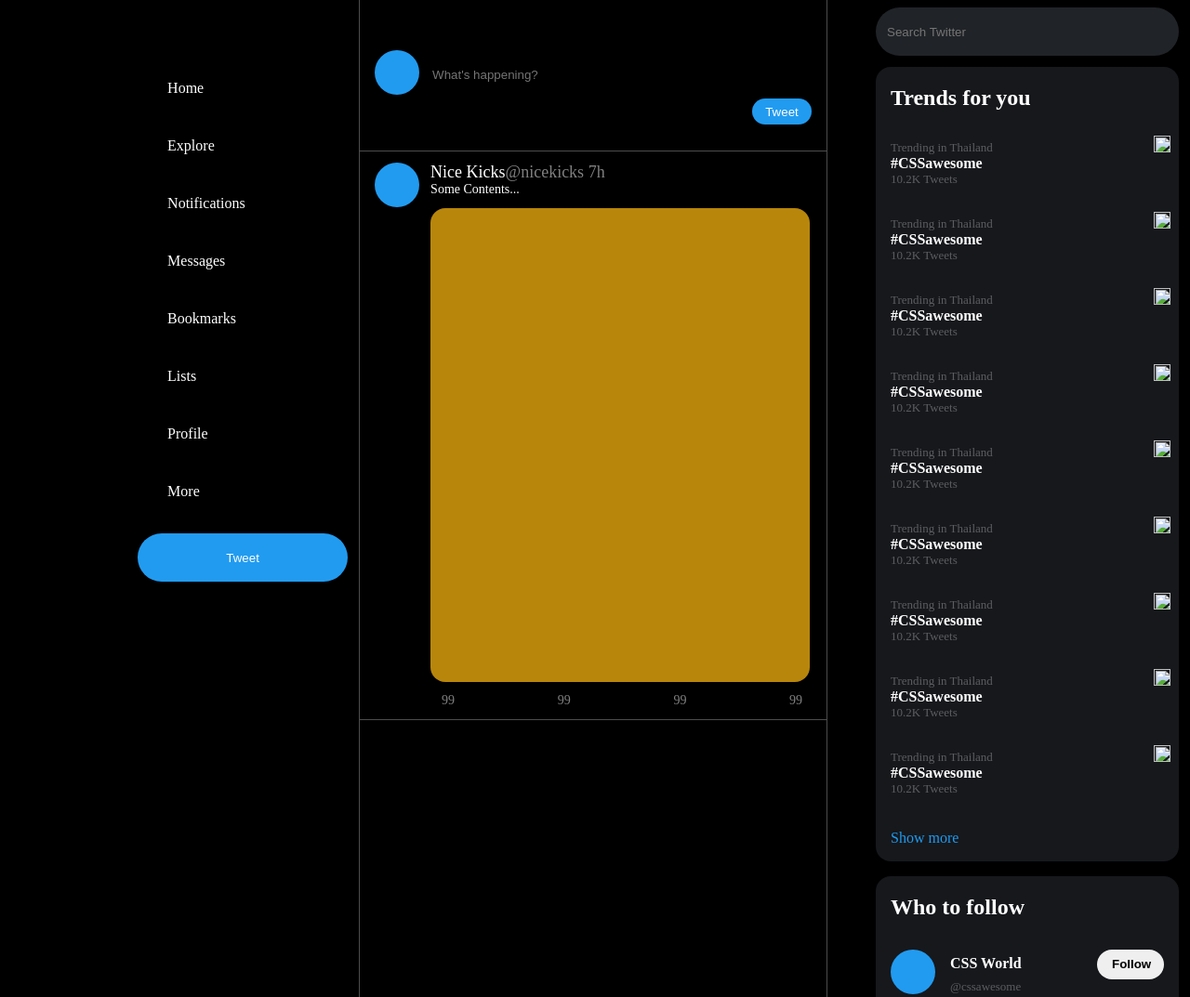
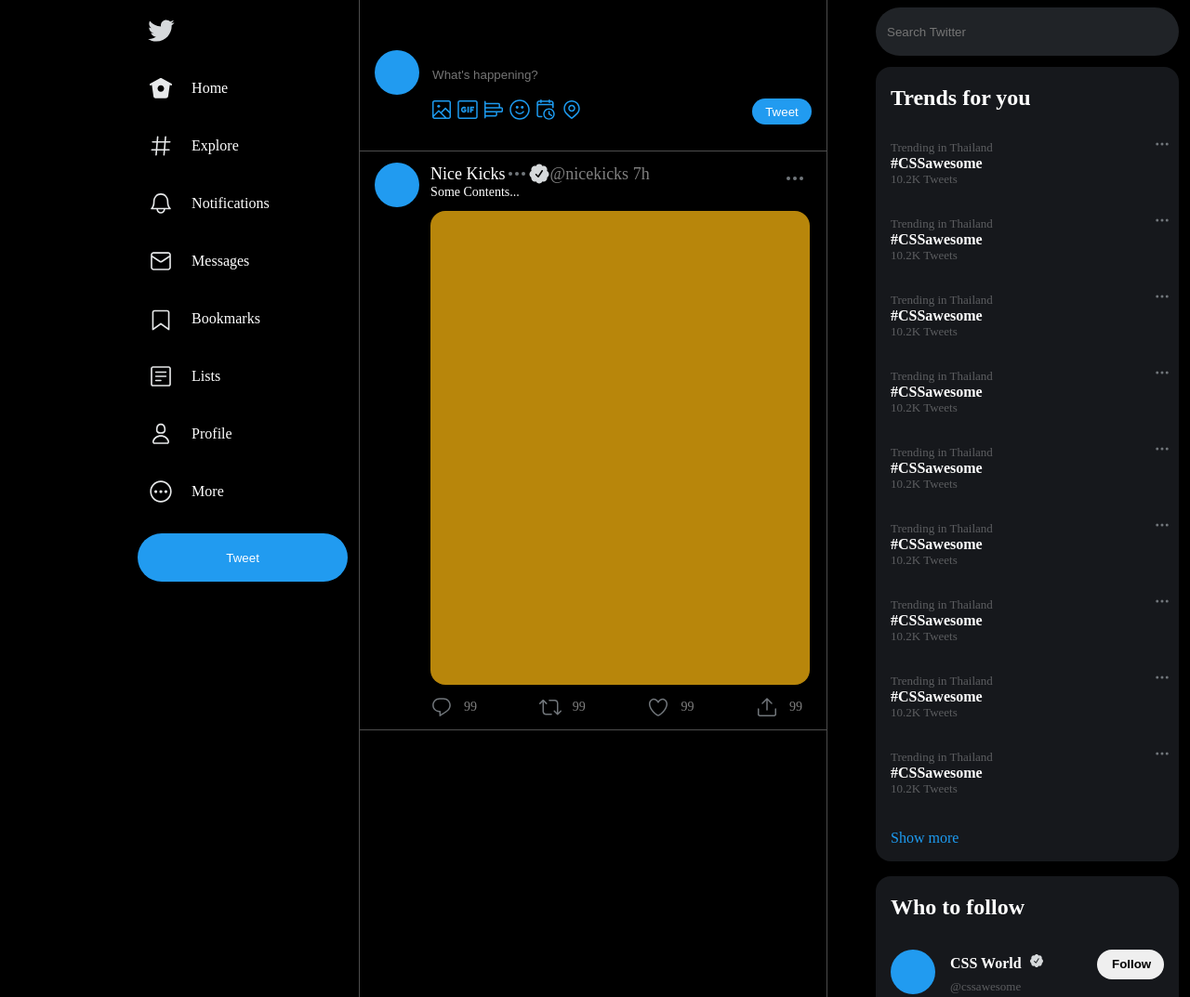
Before and after one commit to tanatatbunp/clone_twitter, a plain HTML site: page index.html in a window 1280 px wide. Shown: the top 1073 px of the page at 93% size. Drawn offline with Linux system fonts and the light colour scheme.

Commit message:
Correct more file path

```diff
--- a/index.html
+++ b/index.html
@@ -352,54 +352,54 @@
     <div class="sidebar">
       <div class="sidebar-container">
         <div class="nav-menu">
-          <img src="/WeStride_Bootcamp/Portfolio_Project/Twitter_Clone/sidebar/twitter.svg" alt="" />
+          <img src="./sidebar/twitter.svg" alt="" />
         </div>
 
         <div class="nav-menu">
           <div class="group-menu">
-            <img src="/WeStride_Bootcamp/Portfolio_Project/Twitter_Clone/sidebar/home.svg" alt="" />
+            <img src="./sidebar/home.svg" alt="" />
             <span>Home</span>
           </div>
         </div>
         <div class="nav-menu">
           <div class="group-menu">
-            <img src="/WeStride_Bootcamp/Portfolio_Project/Twitter_Clone/sidebar/explore.svg" alt="" />
+            <img src="./sidebar/explore.svg" alt="" />
             <span>Explore</span>
           </div>
         </div>
         <div class="nav-menu">
           <div class="group-menu">
-            <img src="/WeStride_Bootcamp/Portfolio_Project/Twitter_Clone/sidebar/notifications.svg" alt="" />
+            <img src="./sidebar/notifications.svg" alt="" />
             <span>Notifications</span>
           </div>
         </div>
         <div class="nav-menu">
           <div class="group-menu">
-            <img src="/WeStride_Bootcamp/Portfolio_Project/Twitter_Clone/sidebar/messages.svg" alt="" />
+            <img src="./sidebar/messages.svg" alt="" />
             <span>Messages</span>
           </div>
         </div>
         <div class="nav-menu">
           <div class="group-menu">
-            <img src="/WeStride_Bootcamp/Portfolio_Project/Twitter_Clone/sidebar/bookmarks.svg" alt="" />
+            <img src="./sidebar/bookmarks.svg" alt="" />
             <span>Bookmarks</span>
           </div>
         </div>
         <div class="nav-menu">
           <div class="group-menu">
-            <img src="/WeStride_Bootcamp/Portfolio_Project/Twitter_Clone/sidebar/lists.svg" alt="" />
+            <img src="./sidebar/lists.svg" alt="" />
             <span>Lists</span>
           </div>
         </div>
         <div class="nav-menu">
           <div class="group-menu">
-            <img src="/WeStride_Bootcamp/Portfolio_Project/Twitter_Clone/sidebar/profile.svg" alt="" />
+            <img src="./sidebar/profile.svg" alt="" />
             <span>Profile</span>
           </div>
         </div>
         <div class="nav-menu">
           <div class="group-menu">
-            <img src="/WeStride_Bootcamp/Portfolio_Project/Twitter_Clone/sidebar/more.svg" alt="" />
+            <img src="./sidebar/more.svg" alt="" />
             <span>More</span>
           </div>
         </div>
@@ -420,12 +420,12 @@
           <input type="text" placeholder="What's happening?" />
           <div class="icon-section">
             <div class="icon">
-              <img src="/WeStride_Bootcamp/Portfolio_Project/Twitter_Clone/write_tweet/media.svg" alt="" />
-              <img src="/WeStride_Bootcamp/Portfolio_Project/Twitter_Clone/write_tweet/gif.svg" alt="" />
-              <img src="/WeStride_Bootcamp/Portfolio_Project/Twitter_Clone/write_tweet/pole.svg" alt="" />
-              <img src="/WeStride_Bootcamp/Portfolio_Project/Twitter_Clone/write_tweet/emoji.svg" alt="" />
-              <img src="/WeStride_Bootcamp/Portfolio_Project/Twitter_Clone/write_tweet/schedule.svg" alt="" />
-              <img src="/WeStride_Bootcamp/Portfolio_Project/Twitter_Clone/write_tweet/location.svg" alt="" />
+              <img src="./write_tweet/media.svg" alt="" />
+              <img src="./write_tweet/gif.svg" alt="" />
+              <img src="./write_tweet/pole.svg" alt="" />
+              <img src="./write_tweet/emoji.svg" alt="" />
+              <img src="./write_tweet/schedule.svg" alt="" />
+              <img src="./write_tweet/location.svg" alt="" />
             </div>
                 <button type="submit" class="tweet-btn2">Tweet</button>
           </div>
@@ -438,31 +438,31 @@
           </div>
           <div class="tweet-content">
             <button class="more-btn">
-              <img src="/WeStride_Bootcamp/Portfolio_Project/Twitter_Clone/icon/more-2.svg" alt="" />
+              <img src="./icon/more-2.svg" alt="" />
             </button>
             <div class="name">
               Nice Kicks
-              <img src="/WeStride_Bootcamp/Portfolio_Project/Twitter_Clone/icon/more-2.svg" alt="" />
-              <img src="/WeStride_Bootcamp/Portfolio_Project/Twitter_Clone/icon/verify.svg" alt="" />
+              <img src="./icon/more-2.svg" alt="" />
+              <img src="./icon/verify.svg" alt="" />
               <span>@nicekicks 7h</span>
             </div>
             <div class="text-content">Some Contents...</div>
             <div class="tweet-photo"></div>
             <div class="action-group">
               <div class="action">
-                <img src="/WeStride_Bootcamp/Portfolio_Project/Twitter_Clone/icon/comment.svg" alt="" />
+                <img src="./icon/comment.svg" alt="" />
                 <span>99</span>
               </div>
               <div class="action">
-                <img src="/WeStride_Bootcamp/Portfolio_Project/Twitter_Clone/icon/retweet.svg" alt="" />
+                <img src="./icon/retweet.svg" alt="" />
                 <span>99</span>
               </div>
               <div class="action">
-                <img src="/WeStride_Bootcamp/Portfolio_Project/Twitter_Clone/icon/like.svg" alt="" />
+                <img src="./icon/like.svg" alt="" />
                 <span>99</span>
               </div>
               <div class="action">
-                <img src="/WeStride_Bootcamp/Portfolio_Project/Twitter_Clone/icon/share.svg" alt="" />
+                <img src="./icon/share.svg" alt="" />
                 <span>99</span>
               </div>
             </div>
@@ -479,7 +479,7 @@
 
           <div class="trend">
             <button class="more-btn">
-              <img src="/WeStride_Bootcamp/Portfolio_Project/Twitter_Clone/icon/more-2.svg" alt="" />
+              <img src="./icon/more-2.svg" alt="" />
             </button>
             <span>Trending in Thailand</span>
             <span>#CSSawesome</span>
@@ -487,7 +487,7 @@
           </div>
           <div class="trend">
             <button class="more-btn">
-              <img src="/WeStride_Bootcamp/Portfolio_Project/Twitter_Clone/icon/more-2.svg" alt="" />
+              <img src="./icon/more-2.svg" alt="" />
             </button>
             <span>Trending in Thailand</span>
             <span>#CSSawesome</span>
@@ -495,7 +495,7 @@
           </div>
           <div class="trend">
             <button class="more-btn">
-              <img src="/WeStride_Bootcamp/Portfolio_Project/Twitter_Clone/icon/more-2.svg" alt="" />
+              <img src="./icon/more-2.svg" alt="" />
             </button>
             <span>Trending in Thailand</span>
             <span>#CSSawesome</span>
@@ -503,7 +503,7 @@
           </div>
           <div class="trend">
             <button class="more-btn">
-              <img src="/WeStride_Bootcamp/Portfolio_Project/Twitter_Clone/icon/more-2.svg" alt="" />
+              <img src="./icon/more-2.svg" alt="" />
             </button>
             <span>Trending in Thailand</span>
             <span>#CSSawesome</span>
@@ -511,7 +511,7 @@
           </div>
           <div class="trend">
             <button class="more-btn">
-              <img src="/WeStride_Bootcamp/Portfolio_Project/Twitter_Clone/icon/more-2.svg" alt="" />
+              <img src="./icon/more-2.svg" alt="" />
             </button>
             <span>Trending in Thailand</span>
             <span>#CSSawesome</span>
@@ -519,7 +519,7 @@
           </div>
           <div class="trend">
             <button class="more-btn">
-              <img src="/WeStride_Bootcamp/Portfolio_Project/Twitter_Clone/icon/more-2.svg" alt="" />
+              <img src="./icon/more-2.svg" alt="" />
             </button>
             <span>Trending in Thailand</span>
             <span>#CSSawesome</span>
@@ -527,7 +527,7 @@
           </div>
           <div class="trend">
             <button class="more-btn">
-              <img src="/WeStride_Bootcamp/Portfolio_Project/Twitter_Clone/icon/more-2.svg" alt="" />
+              <img src="./icon/more-2.svg" alt="" />
             </button>
             <span>Trending in Thailand</span>
             <span>#CSSawesome</span>
@@ -535,7 +535,7 @@
           </div>
           <div class="trend">
             <button class="more-btn">
-              <img src="/WeStride_Bootcamp/Portfolio_Project/Twitter_Clone/icon/more-2.svg" alt="" />
+              <img src="./icon/more-2.svg" alt="" />
             </button>
             <span>Trending in Thailand</span>
             <span>#CSSawesome</span>
@@ -543,7 +543,7 @@
           </div>
           <div class="trend">
             <button class="more-btn">
-              <img src="/WeStride_Bootcamp/Portfolio_Project/Twitter_Clone/icon/more-2.svg" alt="" />
+              <img src="./icon/more-2.svg" alt="" />
             </button>
             <span>Trending in Thailand</span>
             <span>#CSSawesome</span>
@@ -563,7 +563,7 @@
               <div class="account-name">
                 <span
                   >CSS World
-                  <img src="/WeStride_Bootcamp/Portfolio_Project/Twitter_Clone/icon/verify.svg" alt="" />
+                  <img src="./icon/verify.svg" alt="" />
                 </span>
                 <span>@cssawesome</span>
               </div>
@@ -576,7 +576,7 @@
               <div class="account-name">
                 <span
                   >CSS World
-                  <img src="/WeStride_Bootcamp/Portfolio_Project/Twitter_Clone/icon/verify.svg" alt="" />
+                  <img src="./icon/verify.svg" alt="" />
                 </span>
                 <span>@cssawesome</span>
               </div>
```
